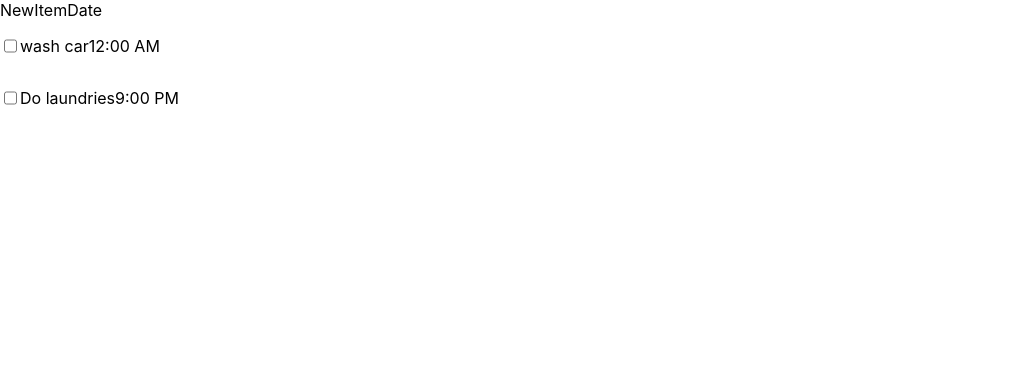
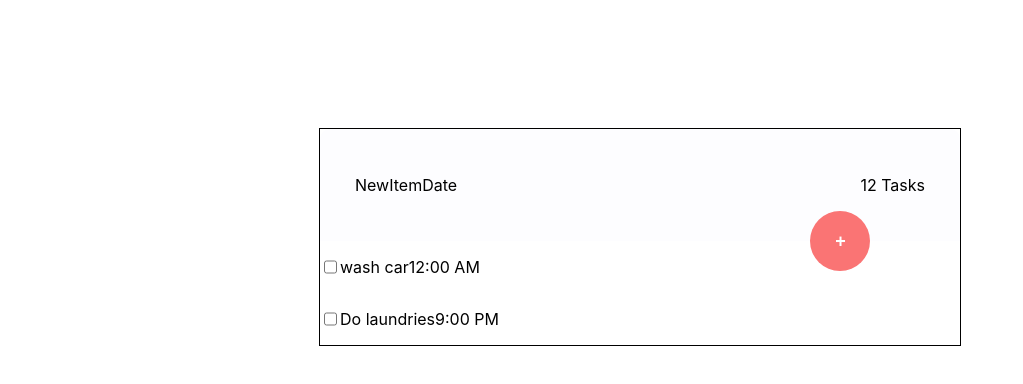
Before and after one commit to Paras248/OIBGRIP-LEVEL2-TASK2-TODOLIST, a React (Create React App) app: page / in a window 1280 px wide. Shown: the top 384 px of the page, without its empty margins (0-1023 px from the left). Built offline with nearby package versions, Linux system fonts and the light colour scheme; the HTML template or start-up script is replaced by a standard one.

Commit message:
made ui changes

```diff
--- a/src/App.js
+++ b/src/App.js
@@ -1,13 +1,15 @@
 import React from "react";
 import ItemList from "./components/items/ItemList";
-import "./App.css";
 import NewItem from "./components/newItem/NewItem";
+import styles from "./App.module.css";
 
 function App() {
     return (
-        <div>
-            <NewItem />
-            <ItemList />
+        <div className={styles.container}>
+            <div className={styles["sub-container"]}>
+                <NewItem />
+                <ItemList />
+            </div>
         </div>
     );
 }
--- /dev/null
+++ b/src/App.module.css
@@ -0,0 +1,12 @@
+.container {
+    align-items: center;
+    display: flex;
+    flex-direction: column;
+    height: 100vh;
+}
+
+.sub-container {
+    border: 1px solid black;
+    margin-top: 10%;
+    width: 50%;
+}
--- a/src/components/items/Item.js
+++ b/src/components/items/Item.js
@@ -6,7 +6,7 @@ const Item = ({ title, time }) => {
     return (
         <div className={styles.container}>
             <input type="checkbox" />
-            <p>{title}</p>
+            <p className={styles.title}>{title}</p>
             <p>{time}</p>
         </div>
     );
--- a/src/components/items/ItemList.js
+++ b/src/components/items/ItemList.js
@@ -9,8 +9,8 @@ const dummyData = [
 const ItemList = () => {
     return (
         <div>
-            {dummyData.map((item) => {
-                return <Item title={item.title} time={item.time} />;
+            {dummyData.map((item, index) => {
+                return <Item key={index} title={item.title} time={item.time} />;
             })}
         </div>
     );
--- a/src/components/newItem/NewItem.js
+++ b/src/components/newItem/NewItem.js
@@ -1,12 +1,15 @@
 import React from "react";
-import Date from "./NewItemDate";
+import NewItemDate from "./NewItemDate";
+import styles from "./NewItem.module.css";
 
 const NewItem = () => {
     return (
-        <div>
-            <div>
-                <Date />
+        <div className={styles.container}>
+            <div className={styles["details-container"]}>
+                <NewItemDate />
+                <p>12 Tasks</p>
             </div>
+            <button className={styles["button"]}>+</button>
         </div>
     );
 };
--- /dev/null
+++ b/src/components/newItem/NewItem.module.css
@@ -0,0 +1,27 @@
+.container {
+    background-color: #fdfdff;
+    border-top-left-radius: 10px;
+    border-top-right-radius: 10px;
+    padding: 30px 35px;
+}
+
+.details-container {
+    align-items: center;
+    display: flex;
+    justify-content: space-between;
+}
+
+.container .button {
+    background-color: #fa7474;
+    border-radius: 100%;
+    border-style: none;
+    color: white;
+    height: 60px;
+    font-weight: bold;
+    font-size: 18px;
+    margin-bottom: 10px;
+    outline: none;
+    position: absolute;
+    right: 32%;
+    width: 60px;
+}
```
Also changed, not shown: public/logo192.png (added), src/App.css (deleted).
